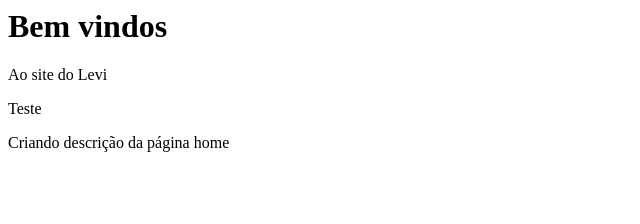
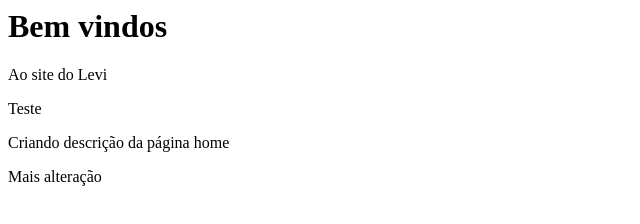
Before and after one commit to levit/curso_github, a plain HTML site: page index.html in a window 1280 px wide. Shown: the whole page, without its empty margins (0-640 px from the left). Drawn offline with Linux system fonts and the light colour scheme.

Commit message:
Finalizando pagina home

```diff
--- a/index.html
+++ b/index.html
@@ -5,3 +5,4 @@
 
 
 <p>Criando descrição da página home</p>
+<p>Mais alteração</p>
```
Also changed, not shown: nomes.txt.
